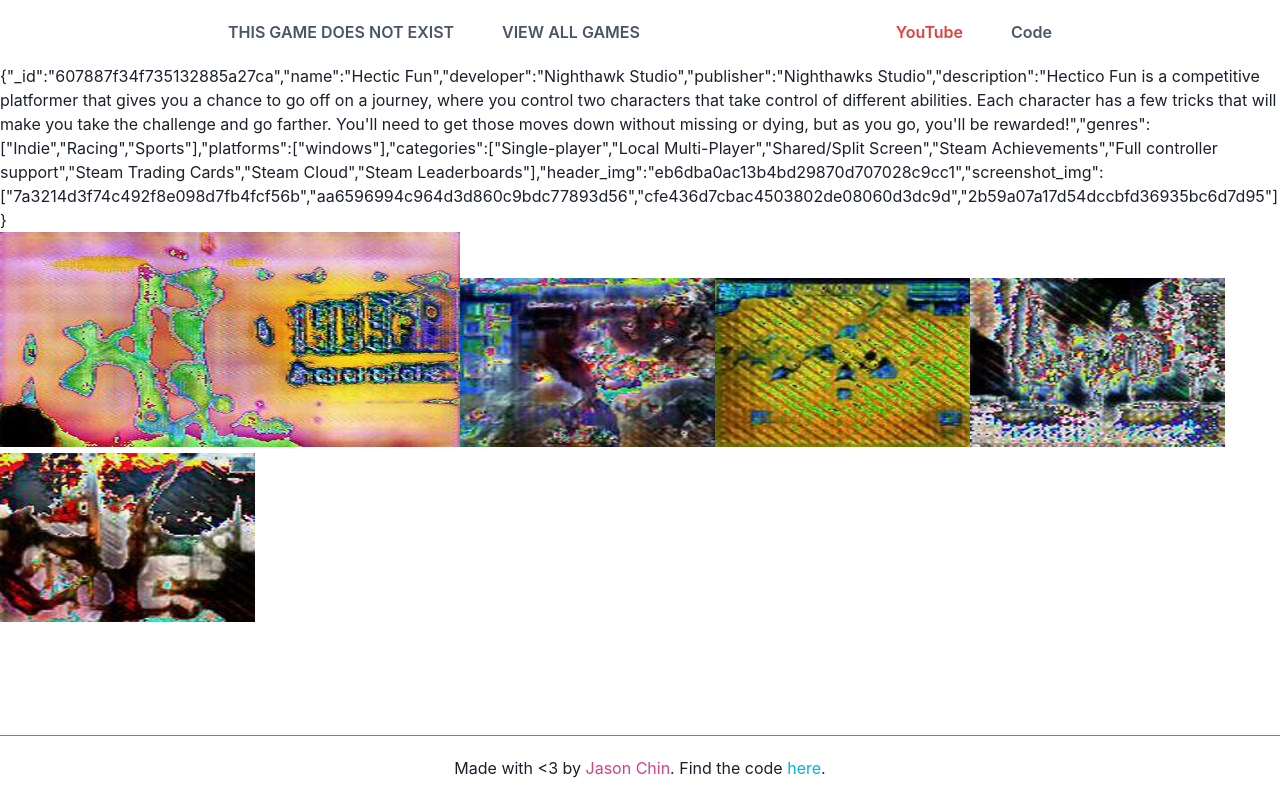
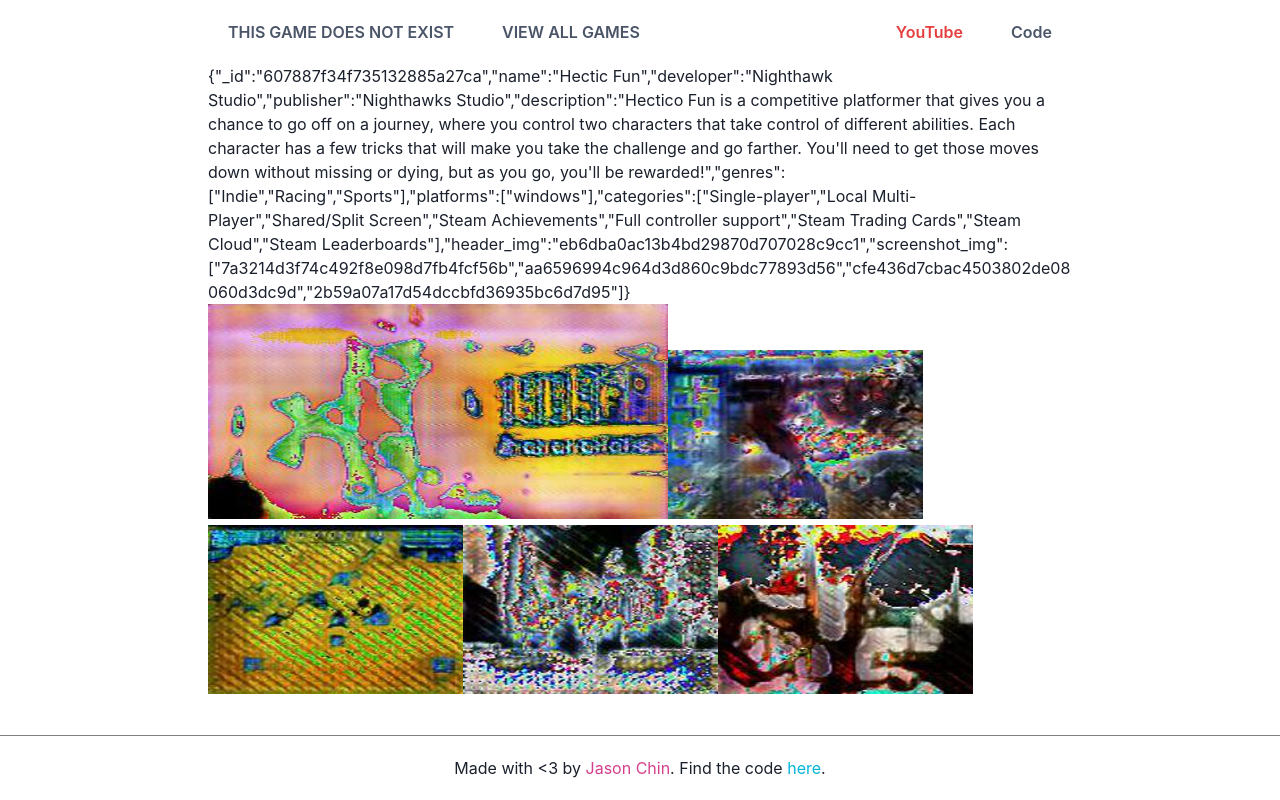
Before and after one commit to jrobchin/this-game-does-not-exist, a Next.js app in the folder app/: page /games/607887f34f735132885a27ca in a window 1280 px wide. Built offline with nearby package versions, Linux system fonts and the light colour scheme.

Commit message:
add container

```diff
--- a/app/pages/games/[id].tsx
+++ b/app/pages/games/[id].tsx
@@ -3,10 +3,25 @@ import Image from "next/image";
 import { FC } from "react";
 import { Game } from "../../types";
 import { getAllGames, getGame } from "../../util/games";
+import { Container } from "@chakra-ui/react";
+
+const logGameDataOnBrowser = (gameData: Game) => {
+  if (typeof window !== "undefined") {
+    console.log(
+      "Hey, if you're interested in what the game data looks like, here it is :)"
+    );
+    console.log(
+      "If you're into software development and data science, you should check out my YouTube channel: https://www.youtube.com/channel/UCtt7TyXKcSN7_gchU4lEyRQ"
+    );
+    console.log(gameData);
+  }
+};
 
 const GamePage: FC<{ gameData: Game }> = ({ gameData }) => {
+  logGameDataOnBrowser(gameData);
+
   return (
-    <div>
+    <Container maxW="4xl">
       <p>{JSON.stringify(gameData)}</p>
       <Image
         src={`/images/headers/${gameData.header_img}.jpg`}
@@ -23,7 +38,7 @@ const GamePage: FC<{ gameData: Game }> = ({ gameData }) => {
           />
         );
       })}
-    </div>
+    </Container>
   );
 };
 
```
